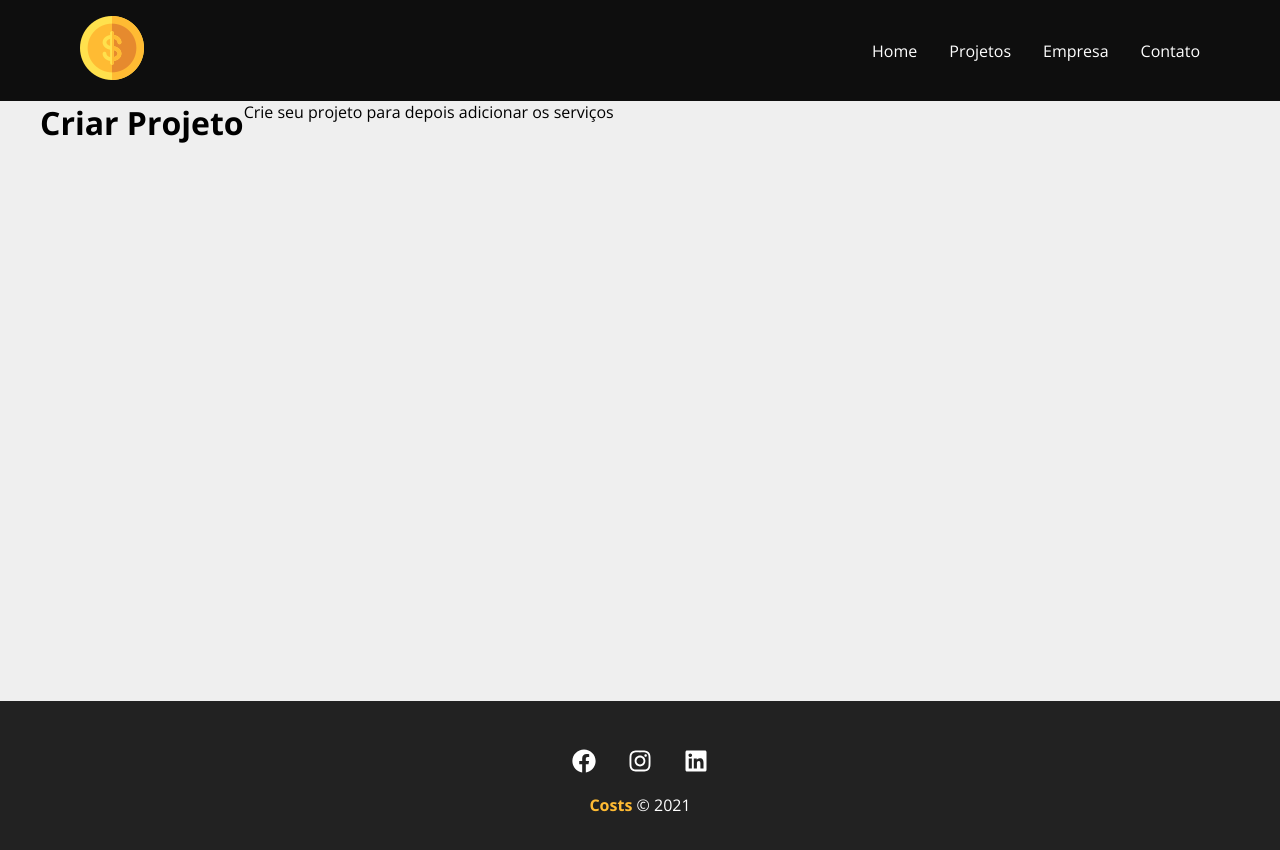
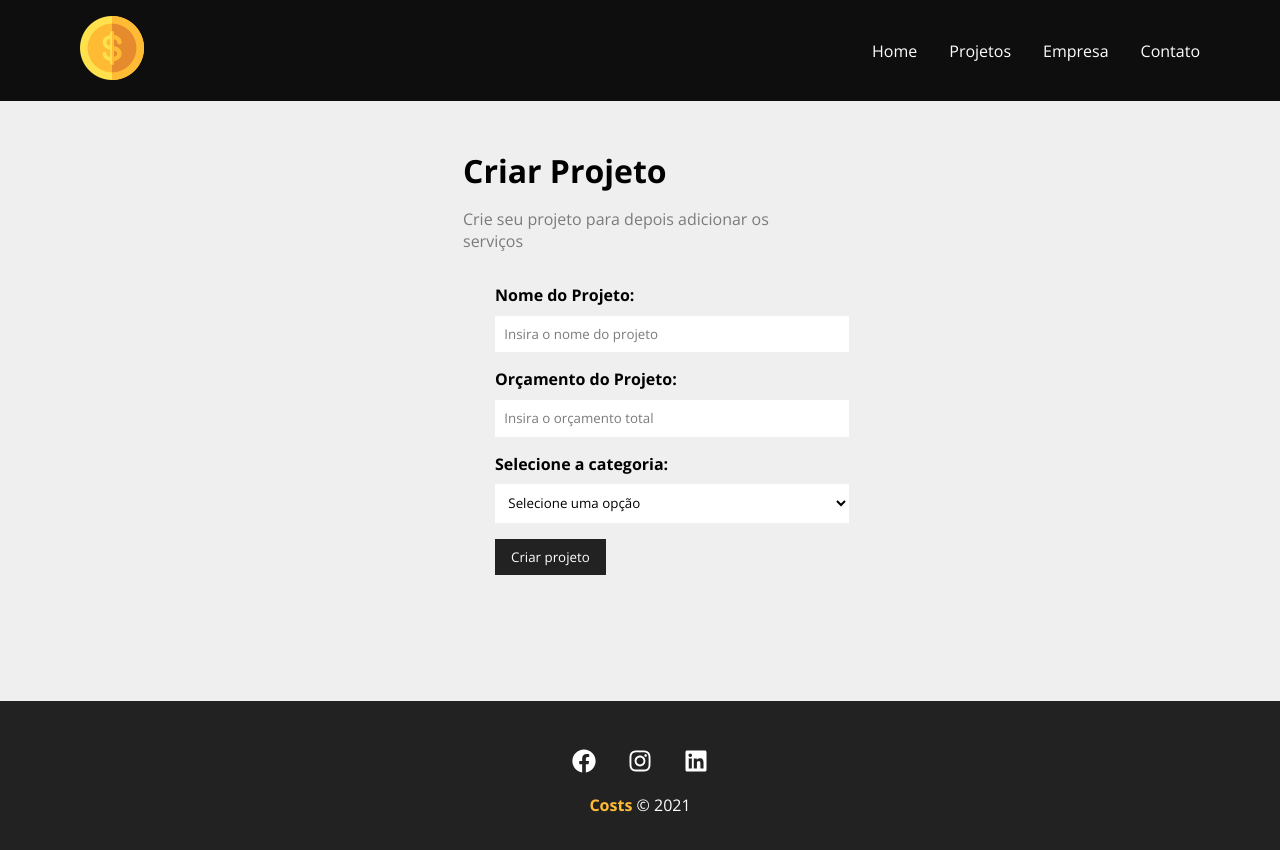
Before and after one commit to Jhoy-Kallebe/costs, a React (Create React App) app: page /newproject in a window 1280 px wide. Shown: the top 850 px of the page. Built offline with nearby package versions, Linux system fonts and the light colour scheme; the HTML template or start-up script is replaced by a standard one.

Commit message:
Complete New Project Page

```diff
--- /dev/null
+++ b/src/components/form/Input.jsx
@@ -0,0 +1,21 @@
+import styles from './Input.module.css'
+
+function input({ type, text, name, placeholder, handleOnChange, value }) {
+  return (
+    <div className={styles.form_control}>
+      <label htmlFor={name}>
+        {text}:
+      </label>
+      <input
+        type={type}
+        name={name}
+        id={name}
+        placeholder={placeholder}
+        onChange={handleOnChange}
+        value={value}
+      />
+    </div>
+  )
+}
+
+export default input
--- /dev/null
+++ b/src/components/form/Input.module.css
@@ -0,0 +1,20 @@
+.form_control {
+    display: flex;
+    flex-direction: column;
+    margin-bottom: 1em;
+}
+
+.form_control label {
+    margin-bottom: .6em;
+    font-weight: bold;
+}
+
+.form_control input {
+    padding: .7em;
+    border-radius: 0;
+    border: none;
+}
+
+.form_control input::placeholder {
+    color: #7b7b7b;
+}
--- /dev/null
+++ b/src/components/form/Select.jsx
@@ -0,0 +1,16 @@
+import styles from './Select.module.css'
+
+function Select({ text, name, options, handleOnChange, value }) {
+  return (
+    <div className={styles.form_control}>
+        <label htmlFor={name}>
+            {text}:
+        </label>
+        <select name={name} id={name}>
+            <option>Selecione uma opção</option>
+        </select>
+    </div>
+  )
+}
+
+export default Select
--- /dev/null
+++ b/src/components/form/Select.module.css
@@ -0,0 +1,17 @@
+.form_control {
+    display: flex;
+    flex-direction: column;
+    margin-bottom: 1em;
+}
+
+.form_control label {
+    margin-bottom: .6em;
+    font-weight: bold;
+}
+
+.form_control select {
+    padding: .7em;
+    border-radius: 0;
+    border: none;
+    background-color: #fff;
+}
--- /dev/null
+++ b/src/components/form/SubmitButton.jsx
@@ -0,0 +1,11 @@
+import styles from './SubmitButton.module.css'
+
+function SubmitButton({ text }) {
+  return (
+    <div>
+        <button className={styles.btn}>{text}</button>
+    </div>
+  )
+}
+
+export default SubmitButton
--- /dev/null
+++ b/src/components/form/SubmitButton.module.css
@@ -0,0 +1,13 @@
+.btn {
+    background-color: #222;
+    color: #fff;
+    padding: .7em 1.2em;
+    text-decoration: none;
+    transition: .3s;
+    cursor: pointer;
+    border: none;
+}
+
+.btn:hover {
+    color: #ffbb33;
+}
--- a/src/components/pages/NewProject.jsx
+++ b/src/components/pages/NewProject.jsx
@@ -1,11 +1,12 @@
-import stylesPages from './pages.module.css'
+import ProjectForm from '../project/ProjectForm'
 import styles from './NewProject.module.css'
 
 function NewProject() {
     return (
-        <div className={stylesPages.container}>
+        <div className={styles.newproject_container}>
             <h1>Criar Projeto</h1>
             <p>Crie seu projeto para depois adicionar os serviços</p>
+            <ProjectForm btnText="Criar projeto" />
         </div>
     )
 }
--- a/src/components/pages/NewProject.module.css
+++ b/src/components/pages/NewProject.module.css
@@ -0,0 +1,14 @@
+.newproject_container {
+    width: 450px;
+    margin: 0 auto;
+    padding: 3em;
+    min-height: 75%;
+}
+
+.newproject_container h1 {
+    margin-bottom: .5em;
+}
+
+.newproject_container p {
+    color: #7b7b7b;
+}
--- /dev/null
+++ b/src/components/project/ProjectForm.jsx
@@ -0,0 +1,33 @@
+import Input from '../form/Input'
+import Select from '../form/Select'
+import SubmitButton from '../form/SubmitButton'
+
+import styles from './ProjectForm.module.css'
+
+function ProjectForm({ btnText }) {
+  return (
+    <form className={styles.form}>
+        <Input
+            type="text"
+            text="Nome do Projeto"
+            name="name"
+            placeholder="Insira o nome do projeto"
+
+        />
+        <Input
+            type="number"
+            text="Orçamento do Projeto"
+            name="budget"
+            placeholder="Insira o orçamento total"
+
+        />
+        <Select
+            name="category_id"
+            text="Selecione a categoria"
+        />
+        <SubmitButton text={btnText} />
+    </form>
+  )
+}
+
+export default ProjectForm
--- /dev/null
+++ b/src/components/project/ProjectForm.module.css
@@ -0,0 +1,4 @@
+.form {
+    width: 100%;
+    margin: 2em;
+}
```
